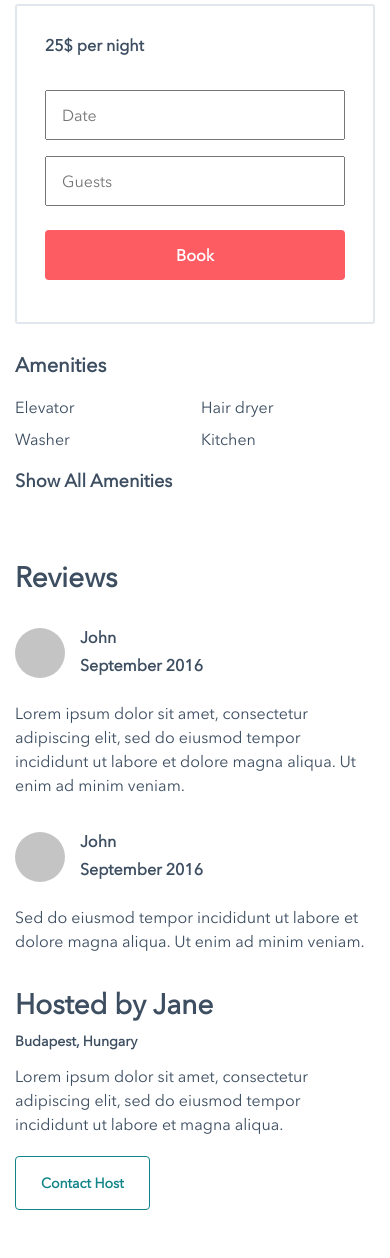
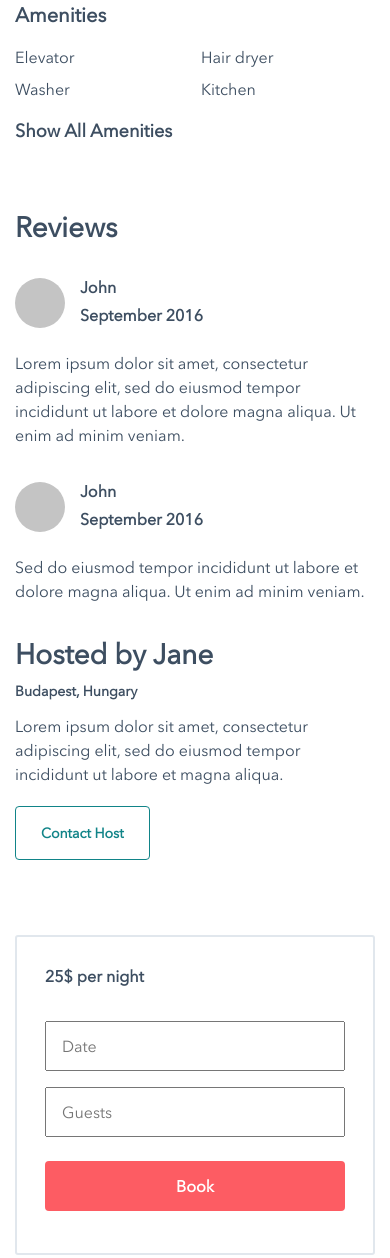
Before and after one commit to ovchinnikovs/Listing-details, a website: page src/index.html in a window 390 px wide. Shown: the part 625-1883 px from the top of the page. Drawn offline with Linux system fonts and the light colour scheme.

Commit message:
Solution

```diff
--- a/src/index.html
+++ b/src/index.html
@@ -108,6 +108,16 @@
 
     <a class="content-box-four__link" href="#">Contact Host</a>
   </section>
+  <section class="container">
+    <div class="mobile-form">
+      <span class="mobile-form__text">25$ per night</span>
+
+      <input class="mobile-form__input" type="text" name="Date" placeholder="Date" required>
+      <input class="mobile-form__input" type="text" name="Guests" placeholder="Guests" required>
+
+      <a class="mobile-form__button" href="#">Book</a>
+      </div>
+  </section>
 </main>
 
 <footer class="footer">
--- a/src/input.scss
+++ b/src/input.scss
@@ -124,7 +124,8 @@ a {
   width: 260px;
 }
 
-.content-box-one-text__item {
+.content-box-one-text__item,
+.mobile-form__text {
   @include bottomIndent(35px);
 }
 
@@ -133,7 +134,8 @@ a {
   @include bottomIndent(35px);
 }
 
-.content-box-one__item:last-child {
+.content-box-one__item:last-child,
+.mobile-form {
   border: 2px solid #e1e7ed;
   width: 330px;
   height: 320px;
@@ -142,21 +144,25 @@ a {
   border-radius: 3px;
 }
 
-.content-box-one-form {
+.content-box-one-form,
+.mobile-form__input {
   padding-left: 15px;
   @include form(100%);
   @include bottomIndent(16px);
 }
 
-.content-box-one-form:focus {
+.content-box-one-form:focus,
+.mobile-form__input:focus {
   border: 2px solid $primaryColor;
 }
 
-.content-box-one-form:nth-child(3) {
+.content-box-one-form:nth-child(3),
+.mobile-form__input:nth-child(3) {
   @include bottomIndent(24px);
 }
 
-.content-box-one-button {
+.content-box-one-button,
+.mobile-form__button {
   @include display(center);
   @include form(100%);
   background: $primaryColor;
@@ -164,7 +170,8 @@ a {
   border-radius: 4px;
 }
 
-.content-box-one-button:hover {
+.content-box-one-button:hover,
+.mobile-form__button:hover {
   background: #f86f76;
 }
 
@@ -247,6 +254,11 @@ a {
   transform: scale(1.1);
 }
 
+.mobile-form {
+  display: none;
+  margin: 0 auto;
+}
+
 .footer {
   box-shadow: 0 -1px 0 #e1e7ed;
   padding: 44px 0;
--- a/src/media.css
+++ b/src/media.css
@@ -21,7 +21,12 @@
   }
 
   .content-box-one__item:last-child {
-    margin-bottom: 30px;
+    display: none;
+  }
+
+  .mobile-form {
+    display: block;
+    margin-bottom: 75px;
   }
 
   .footer-links {
@@ -61,8 +66,22 @@
   .content-box-one__item:first-child,
   .content-box-one__item:last-child,
   .content-box-three__item,
-  .content-box-four__paragraph {
+  .content-box-four__paragraph,
+  .mobile-form {
     width: 100%;
+  }
+
+  .footer-links {
+    flex-direction: column;
+    align-items: flex-start;
+  }
+
+  .footer-links__item {
+    margin-bottom: 30px;
+  }
+
+  .footer-links__item:last-child {
+    margin: 0;
   }
 }
 
@@ -87,19 +106,6 @@
   .footer {
     padding: 33px 0;
   }
-
-  .footer-links {
-    flex-direction: column;
-    align-items: flex-start;
-  }
-
-  .footer-links__item {
-    margin-bottom: 30px;
-  }
-
-  .footer-links__item:last-child {
-    margin: 0;
-  }
 }
 
 @media only screen and (max-width:340px) {
```
Also changed, not shown: src/output.css, 1 other file.
